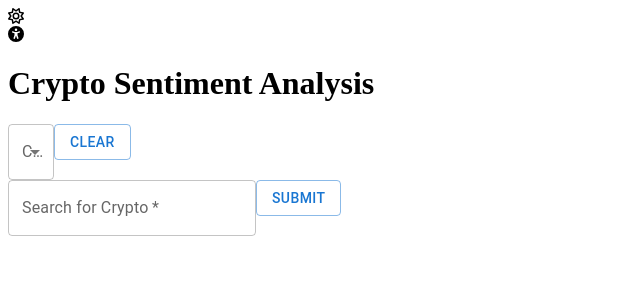
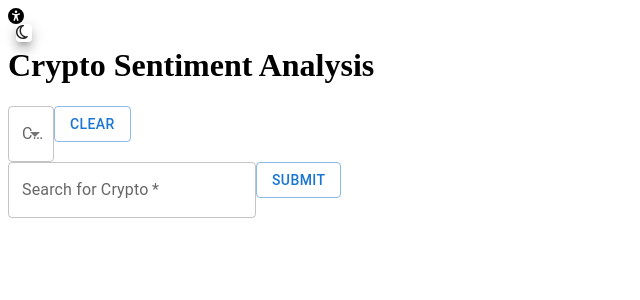
Before and after one commit to akblal/btc-sentiment-analysis, a React app: page / in a window 1280 px wide. Both pictures are taken after a click on the icon 14 px from the left and 16 px from the top of the page. Shown: the top 300 px of the page, without its empty margins (0-640 px from the left). Built offline with nearby package versions, Linux system fonts and the light colour scheme; the HTML template or start-up script is replaced by a standard one.

Commit message:
moved the light/dark mode toggle into the accessibility icon drop down

```diff
--- a/client/src/App.jsx
+++ b/client/src/App.jsx
@@ -77,16 +77,9 @@ function App (props) {
 
   return (
     <div className = {`App ${theme}`}>
-      <div className= 'toggle-theme-container'>
-        {theme === 'light' ?
-          <FontAwesomeIcon icon={faMoon} onClick= {toggleTheme} className= 'toggle-theme-button' /> :
-          <FontAwesomeIcon icon={faSun} onClick= {toggleTheme} className= 'toggle-theme-button' />
-        }
-      </div>
-
       <div>
         <div>
-          <FontAwesomeIcon onClick={handleAccessibilityOpen} icon= {faUniversalAccess}/>
+          <FontAwesomeIcon onClick={handleAccessibilityOpen} icon= {faUniversalAccess} className= 'accessibility-icon'/>
 
           <Popover
             id={id}
@@ -98,7 +91,12 @@ function App (props) {
               horizontal: 'left',
             }}
           >
-            <Button variant="outlined" className= 'mui-submit-button' onClick= {console.log ('hi')}>Clear</Button>
+            <div className= 'toggle-theme-container'>
+              {theme === 'light' ?
+                <FontAwesomeIcon icon={faMoon} onClick= {toggleTheme} className= 'toggle-theme-button' /> :
+                <FontAwesomeIcon icon={faSun} onClick= {toggleTheme} className= 'toggle-theme-button' />
+              }
+            </div>
           </Popover>
         </div>
       </div>
```
Also changed, not shown: 1 other file (tests, documents, lock files or other folders).
